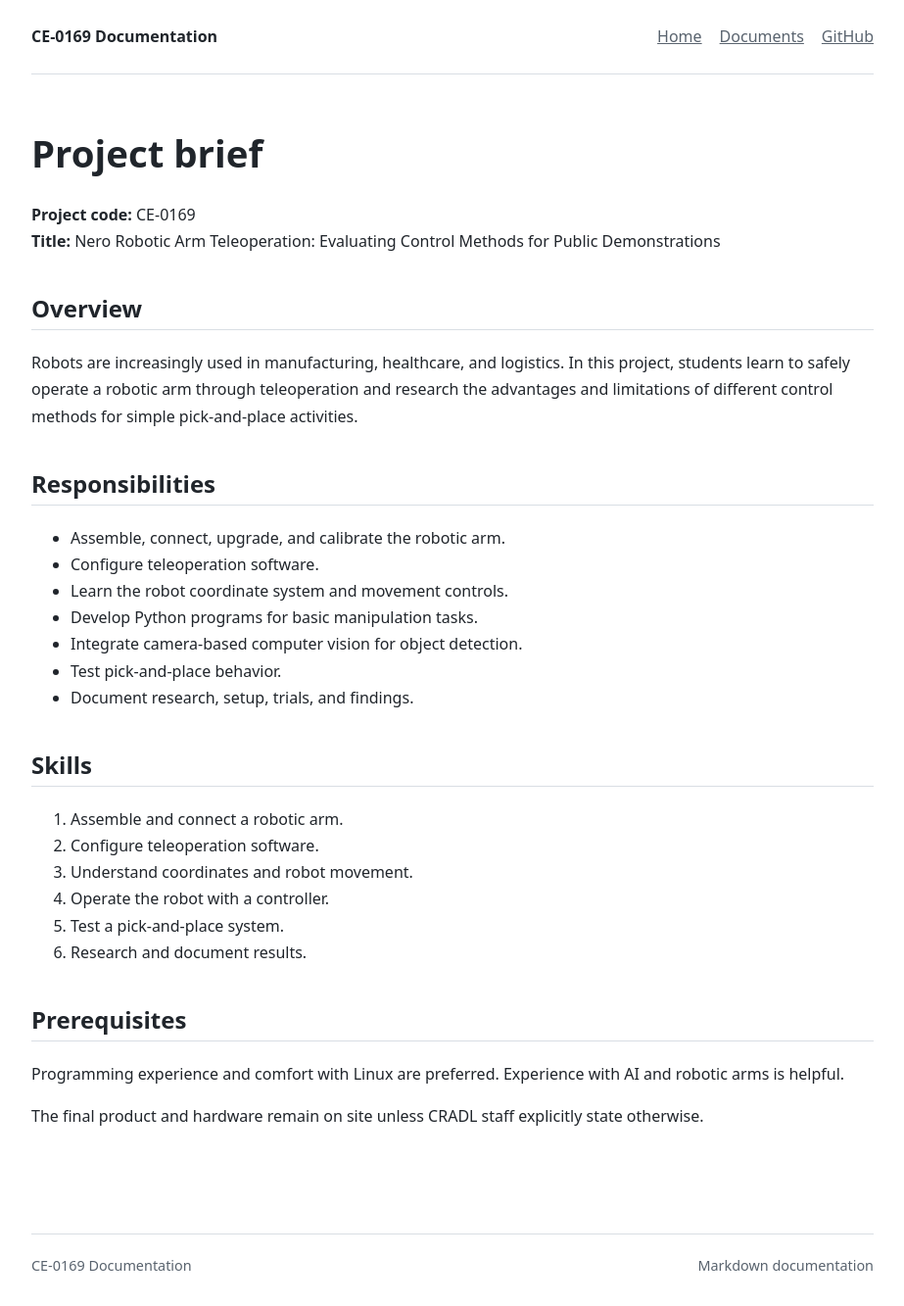
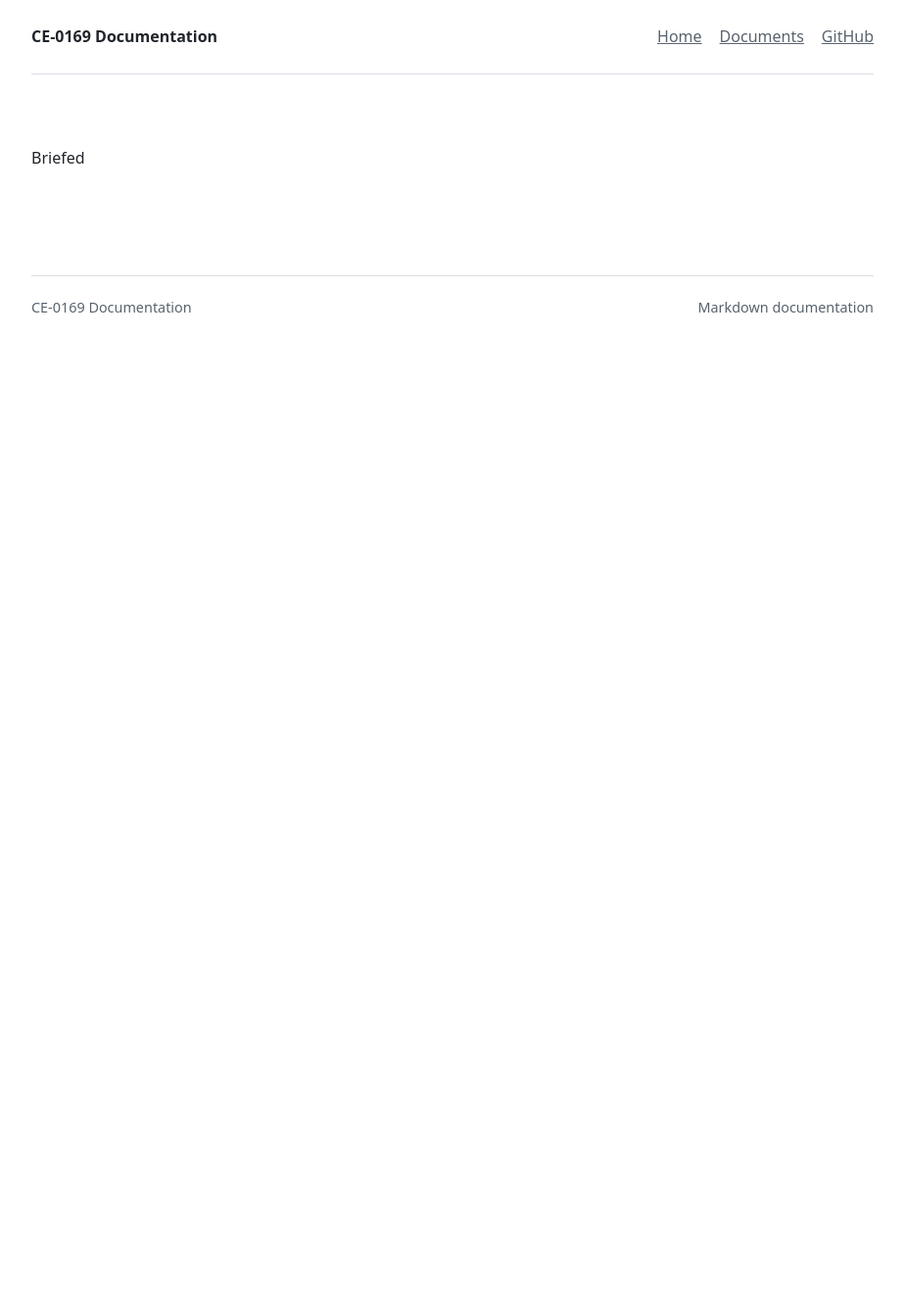
Before and after one commit to Suraset-Khurasee/rnd01, a Jekyll site: the page built from docs/project-brief.md, in a window 1280 px wide. Shown: the whole page at 98% size, without its empty margins (178-1101 px from the left). Built offline with Jekyll 4.4.1, drawn with Linux system fonts in a browser that asks for light colours; our own code applies the rules of GitHub Pages for plain Markdown files; after the commit the page ends 900 px from its top, so only the background shows below that.

```diff
--- a/docs/project-brief.md
+++ b/docs/project-brief.md
@@ -1,38 +1 @@
----
-layout: default
-title: Project brief
----
-
-# Project brief
-
-**Project code:** CE-0169
-**Title:** Nero Robotic Arm Teleoperation: Evaluating Control Methods for Public Demonstrations
-
-## Overview
-
-Robots are increasingly used in manufacturing, healthcare, and logistics. In this project, students learn to safely operate a robotic arm through teleoperation and research the advantages and limitations of different control methods for simple pick-and-place activities.
-
-## Responsibilities
-
-- Assemble, connect, upgrade, and calibrate the robotic arm.
-- Configure teleoperation software.
-- Learn the robot coordinate system and movement controls.
-- Develop Python programs for basic manipulation tasks.
-- Integrate camera-based computer vision for object detection.
-- Test pick-and-place behavior.
-- Document research, setup, trials, and findings.
-
-## Skills
-
-1. Assemble and connect a robotic arm.
-2. Configure teleoperation software.
-3. Understand coordinates and robot movement.
-4. Operate the robot with a controller.
-5. Test a pick-and-place system.
-6. Research and document results.
-
-## Prerequisites
-
-Programming experience and comfort with Linux are preferred. Experience with AI and robotic arms is helpful.
-
-The final product and hardware remain on site unless CRADL staff explicitly state otherwise.
+Briefed
```
Also changed, not shown: docs/experiment-log.md (+1 -24 lines), docs/milestones.md (+1 -40 lines).
